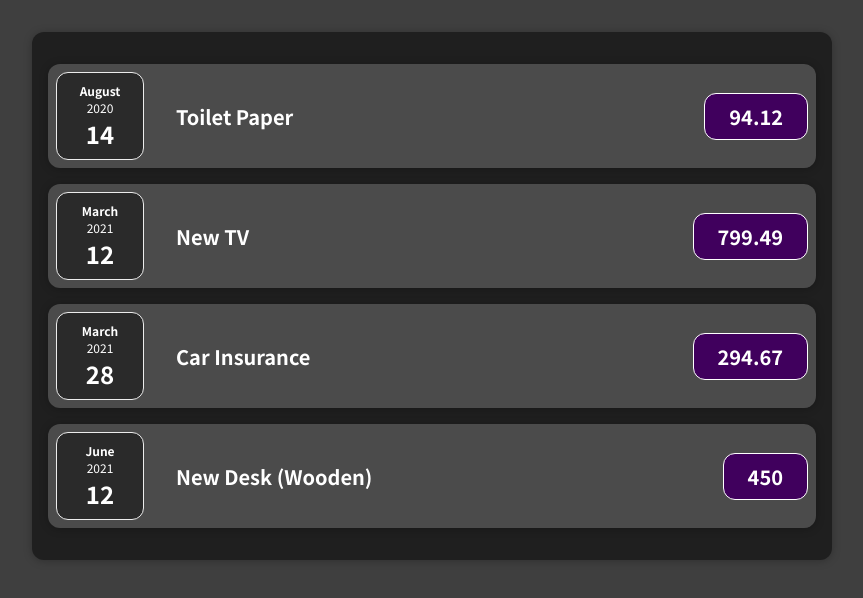
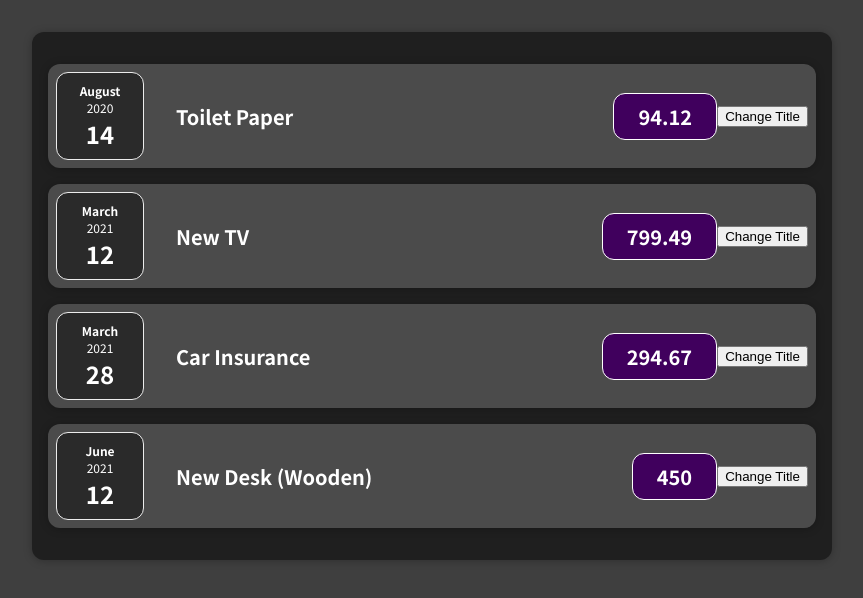
Before and after one commit to Gambit1zn/LearningReact, a React (Create React App) app: page / in a window 1280 px wide. Shown: the top 598 px of the page, without its empty margins (208-1071 px from the left). Built offline with nearby package versions, Linux system fonts and the light colour scheme.

Commit message:
reorganized components and added arrow functions and tested eventHandler on a simple button

```diff
--- a/src/App.js
+++ b/src/App.js
@@ -1,7 +1,7 @@
 import React from "react";
-import Expenses from "./components/Expenses";
+import Expenses from "./components/Expenses/Expenses";
 
-function App() {
+const App = () => {
   const expenses = [
     {
       id: 'e1',
--- a/src/components/ExpenseItem.js
+++ b/src/components/Expenses/ExpenseItem.js
@@ -2,9 +2,13 @@
 import React from 'react';
 import './ExpenseItem.css'
 import ExpenseDate from './ExpenseDate';
-import Card from './Card';
+import Card from '../UI/Card';
 
-function ExpenseItem(props) {
+const clickHandler = () => {
+  console.log('Clicked!!!');
+};
+
+const ExpenseItem = (props) => {
   return (
     <Card className='expense-item'>
       <div className='expense-item__description'>
@@ -12,6 +16,7 @@
         <h2>{props.title}</h2>
         <div className='expense-item__price'>{props.amount}</div>
       </div>
+      <button onClick={clickHandler}>Change Title</button>
     </Card>
   );
 }
--- a/src/components/Expenses.js
+++ b/src/components/Expenses/Expenses.js
@@ -1,9 +1,9 @@
 import React from 'react';
 import './Expenses.css';
 import ExpenseItem from './ExpenseItem';
-import Card from './Card';
+import Card from '../UI/Card';
 
-function Expenses(props) {
+const Expenses = (props) => {
   return (
     <Card className='expenses'>
       <ExpenseItem title={props.items[0].title} amount={props.items[0].amount} date={props.items[0].date}></ExpenseItem>
--- a/src/components/Card.js
+++ b/src/components/UI/Card.js
@@ -1,7 +1,7 @@
 import React from 'react';
 import './Card.css'
 
-function Card(props) {
+const Card = (props) => {
   const classes = 'card ' + props.className;
   return (
     <div className={classes}>
```
Also changed, not shown: src/components/Expenses/ExpenseDate.css (renamed from src/components/ExpenseDate.css), src/components/Expenses/ExpenseDate.js (renamed from src/components/ExpenseDate.js), src/components/Expenses/ExpenseItem.css (renamed from src/components/ExpenseItem.css), src/components/Expenses/Expenses.css (renamed from src/components/Expenses.css), src/components/UI/Card.css (renamed from src/components/Card.css).
